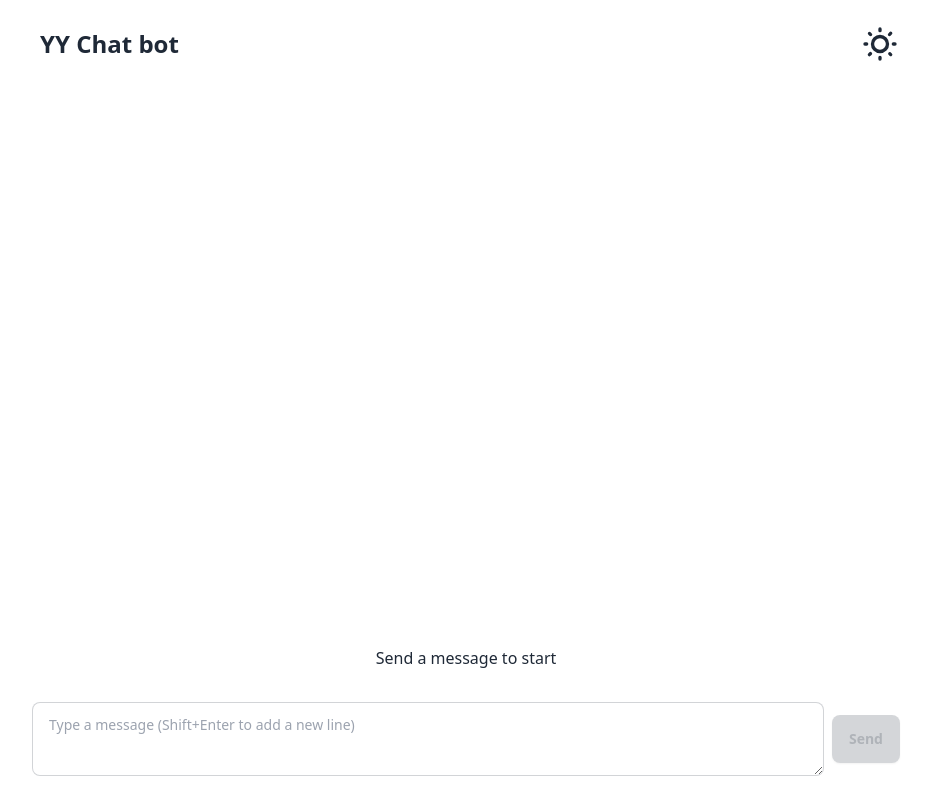
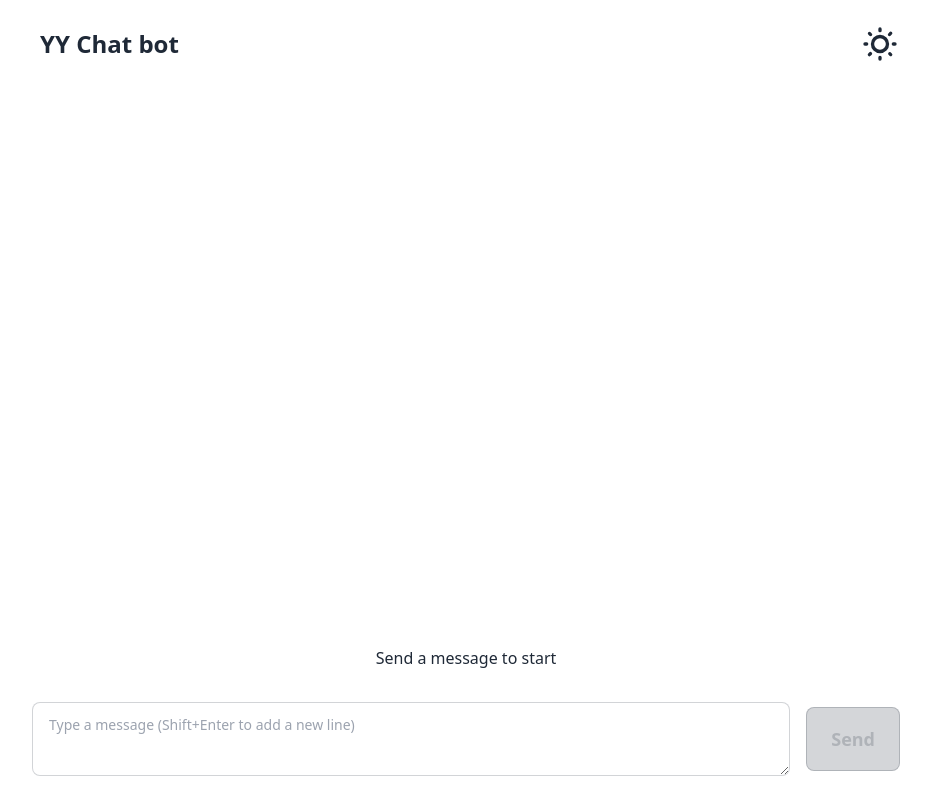
Before and after one commit to yuyol/Llm-chat-ui, a Vue app: page / in a window 1280 px wide. Shown: the whole page, without its empty margins (16-947 px from the left). Built offline with nearby package versions, Linux system fonts and the light colour scheme.

Commit message:
增加终止生成处理

```diff
--- a/src/App.vue
+++ b/src/App.vue
@@ -164,6 +164,7 @@ const StorageUtils = {
   },
 };
 
+let stopGeneration = () => {};
 let conversations = StorageUtils.getAllConversations();
 let selectedTheme = StorageUtils.getTheme();
 const viewingConvId = StorageUtils.getNewConvId();
@@ -187,7 +188,6 @@ function setSelectedTheme(theme: Theme) {
 
 function toggleTheme(theme: Theme) {
   selectedTheme = selectedTheme === "dark" ? "light" : "dark";
-  console.log(selectedTheme);
   document.body.setAttribute("data-theme", selectedTheme);
   StorageUtils.setTheme(selectedTheme);
 }
@@ -359,8 +359,17 @@ async function generateMessage(currConvId: any) {
     fetchConversation();
     fetchMessages();
     // setTimeout(() => document.getElementById("msg-input").focus(), 1);
-  } catch (error) {
-    console.log(error);
+  } catch (error: any) {
+    if (error.name === "AbortError") {
+      StorageUtils.appendMsg(currConvId, pendingMsg.value);
+      fetchConversation();
+      fetchMessages();
+    } else {
+      console.error(error);
+      alert(error);
+      const lastUserMsg = StorageUtils.popMsg(currConvId);
+      inputMsg.value = lastUserMsg ? lastUserMsg.content : "";
+    }
   }
 
   isGenerating.value = false;
@@ -398,14 +407,8 @@ async function* sendSSEPostRequest(url: any, fetchOptions: any) {
   }
 }
 
-let stopGeneration = () => {
-  console.log("stop");
-};
-
 function setDefaultTheme() {
   if (selectedTheme != "null") {
-    console.log(selectedTheme);
-
     document.body.setAttribute("data-theme", selectedTheme);
   } else {
     selectedTheme = "light";
@@ -497,7 +500,10 @@ onMounted(() => {
       </div>
 
       <!-- chat input -->
-      <div class="flex flex-row items-center mt-8 mb-6">
+      <div
+        class="flex flex-row items-center mt-8 mb-6"
+        style="min-width: 300px"
+      >
         <textarea
           class="textarea textarea-bordered w-full"
           placeholder="Type a message (Shift+Enter to add a new line)"
@@ -508,13 +514,17 @@ onMounted(() => {
         ></textarea>
         <button
           v-if="!isGenerating"
-          class="btn btn-primary ml-2"
+          class="btn btn-lg btn-outline btn-primary ml-4"
           @click="sendMessage"
           :disabled="inputMsg.length === 0"
         >
           Send
         </button>
-        <button v-else class="btn btn-neutral ml-2" @click="stopGeneration">
+        <button
+          v-else
+          class="btn btn-lg btn-outline btn-neutral ml-4"
+          @click="stopGeneration"
+        >
           Stop
         </button>
       </div>
```
